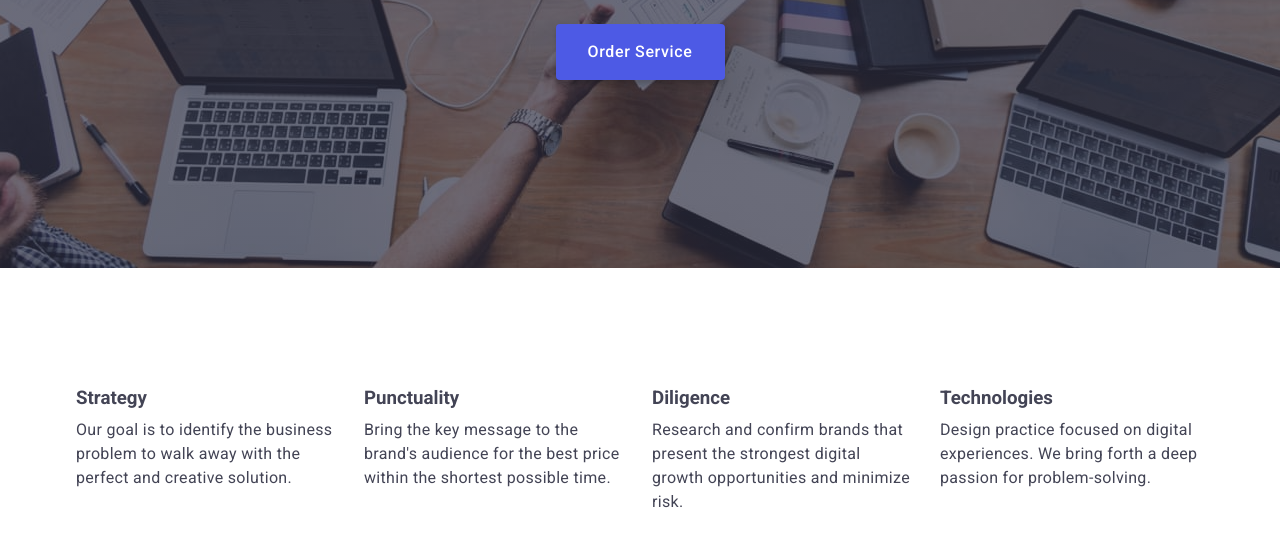
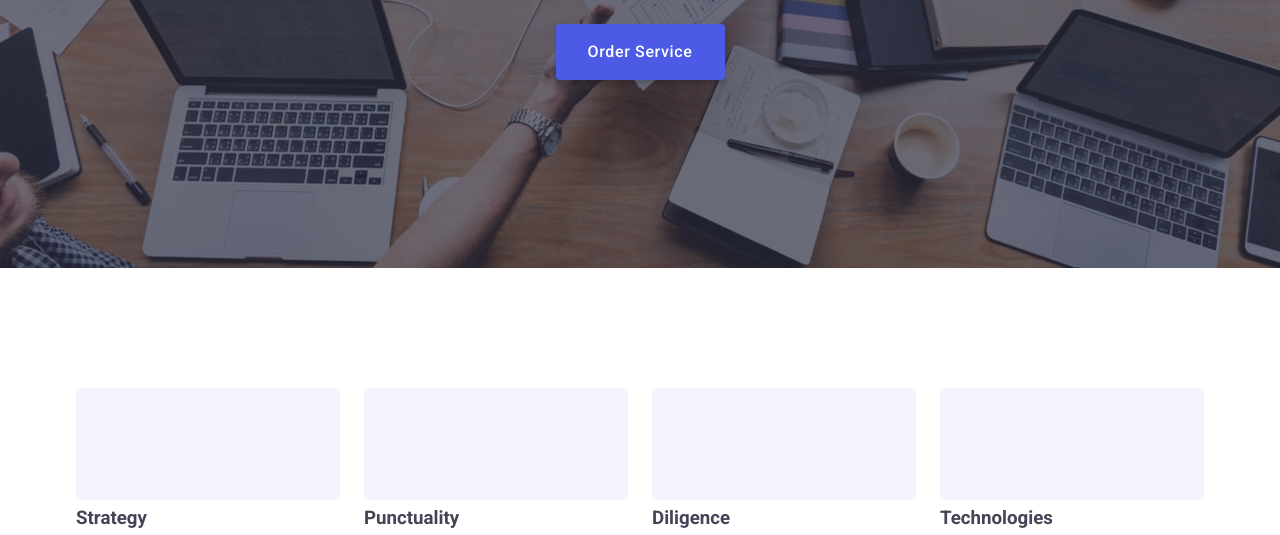
Before and after one commit to Andrey43371/goit-markup-hv-04, a plain HTML site: page index.html in a window 1280 px wide. Shown: the part 404-939 px from the top of the page. Drawn offline with nearby package versions, Linux system fonts and the light colour scheme.

Commit message:
еуые

```diff
--- a/css/styles.css
+++ b/css/styles.css
@@ -122,6 +122,21 @@ img {
   align-items: flex-start;
   padding: 0px;
 }
+.featuretwo {
+   display: flex;
+   align-items: center;
+    justify-content: center;
+    height: 112px;
+     background-color: #f4f4fd;
+     border-radius: 4px;
+     margin-bottom: 8px;
+     width: 264px;
+height: 112px;
+}
+.featureicon {
+
+}
+
 .featuretitle {
   margin-bottom: 8px;
 }
--- a/index.html
+++ b/index.html
@@ -60,6 +60,11 @@
         <h2 class="heading" hidden>Privilage</h2>
         <ul class="blok list">
           <li class="feature">
+            <div class="featuretwo">
+              <svg class="featureicon" width="64" heigh="64">
+                <use href="./images/icons.svg#icon-antenna"></use>
+              </svg>
+            </div>
             <h3 class="featuretitle">Strategy</h3>
             <p class="item">
               Our goal is to identify the business problem to walk away with the
@@ -67,6 +72,11 @@
             </p>
           </li>
           <li class="feature">
+            <div class="featuretwo">
+              <svg class="featureicon" width="64" heigh="64">
+                <use href="./images/icons.svg#icon-antenna"></use>
+              </svg>
+            </div>
             <h3 class="featuretitle">Punctuality</h3>
             <p class="item">
               Bring the key message to the brand's audience for the best price
@@ -74,6 +84,11 @@
             </p>
           </li>
           <li class="feature">
+            <div class="featuretwo">
+              <svg class="featureicon" width="64" heigh="64">
+                <use href="./images/icons.svg#icon-antenna"></use>
+              </svg>
+            </div>
             <h3 class="featuretitle">Diligence</h3>
             <p class="item">
               Research and confirm brands that present the strongest digital
@@ -81,6 +96,11 @@
             </p>
           </li>
           <li class="feature">
+            <div class="featuretwo">
+              <svg class="featureicon" width="64" heigh="64">
+                <use href="./images/icons.svg#icon-antenna"></use>
+              </svg>
+            </div>
             <h3 class="featuretitle">Technologies</h3>
             <p class="item">
               Design practice focused on digital experiences. We bring forth a
```
Lines whose indentation alone changed are shown as unchanged.
